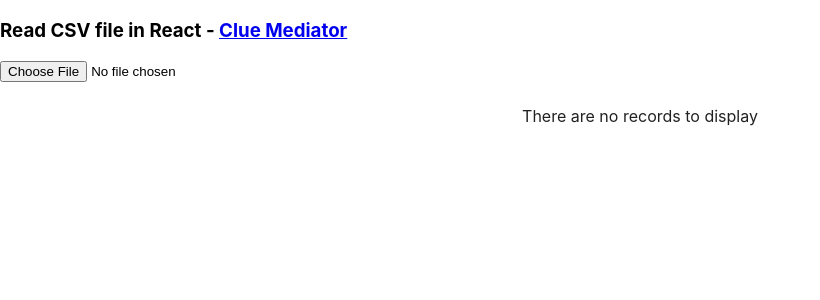
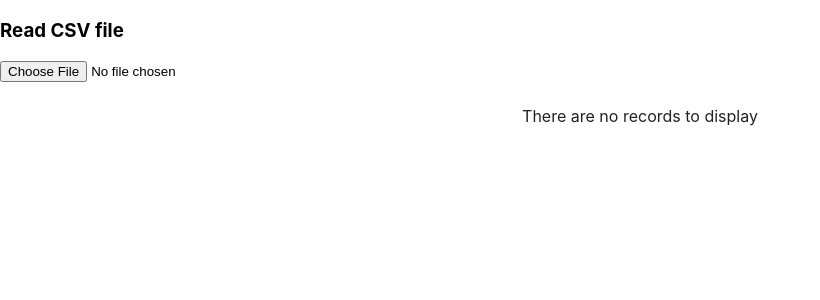
Before and after one commit to nikindtmas1/sirma-task, a React (Create React App) app: page / in a window 1280 px wide. Shown: the top 300 px of the page, without its empty margins (0-820 px from the left). Built offline with nearby package versions, Linux system fonts and the light colour scheme.

Commit message:
Update app

```diff
--- a/src/App.js
+++ b/src/App.js
@@ -69,7 +69,7 @@ function App() {
 
   return (
     <div>
-      <h3>Read CSV file in React - <a href="https://www.cluemediator.com" target="_blank" rel="noopener noreferrer">Clue Mediator</a></h3>
+      <h3>Read CSV file</h3>
       <input
         type="file"
         accept=".csv,.xlsx,.xls"
```
Also changed, not shown: src/dataOne.csv.
